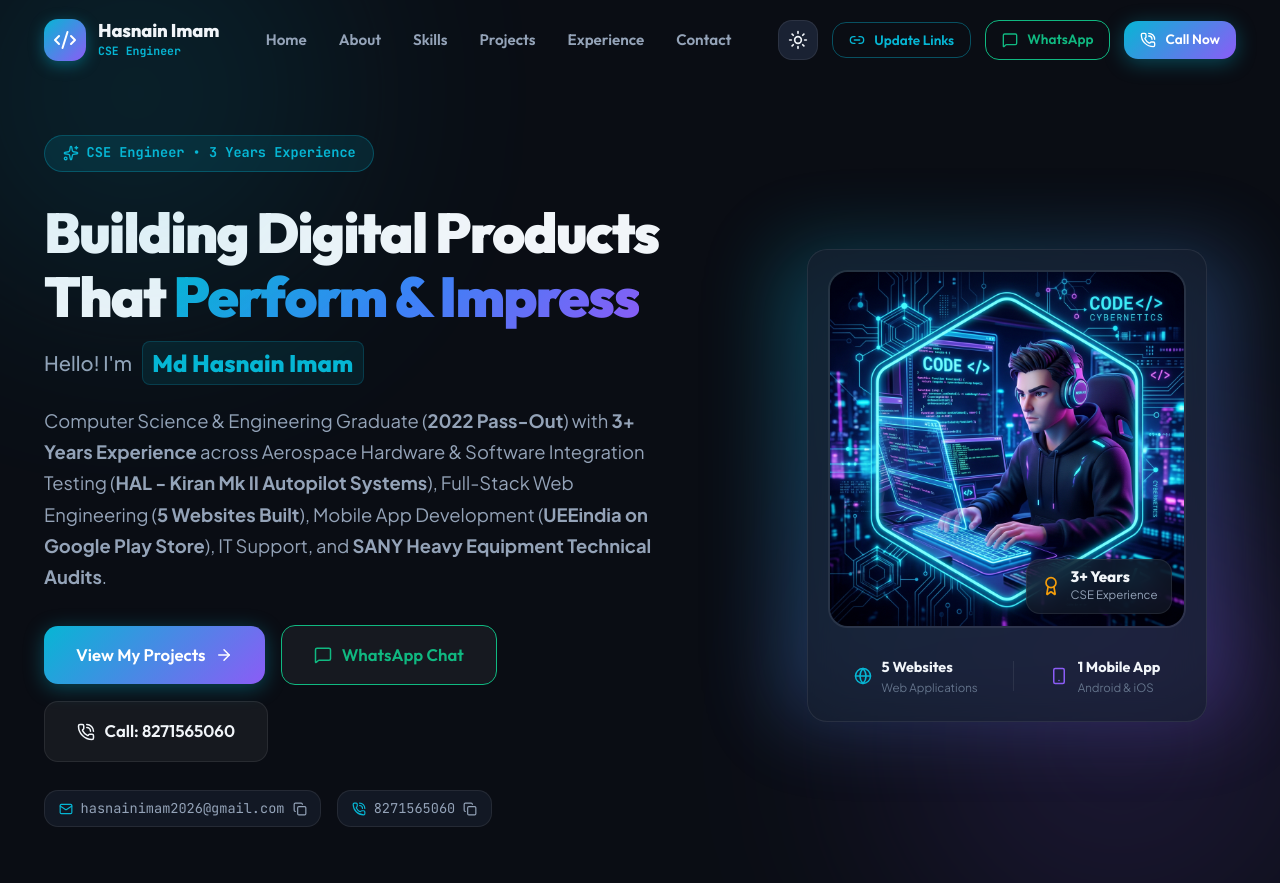
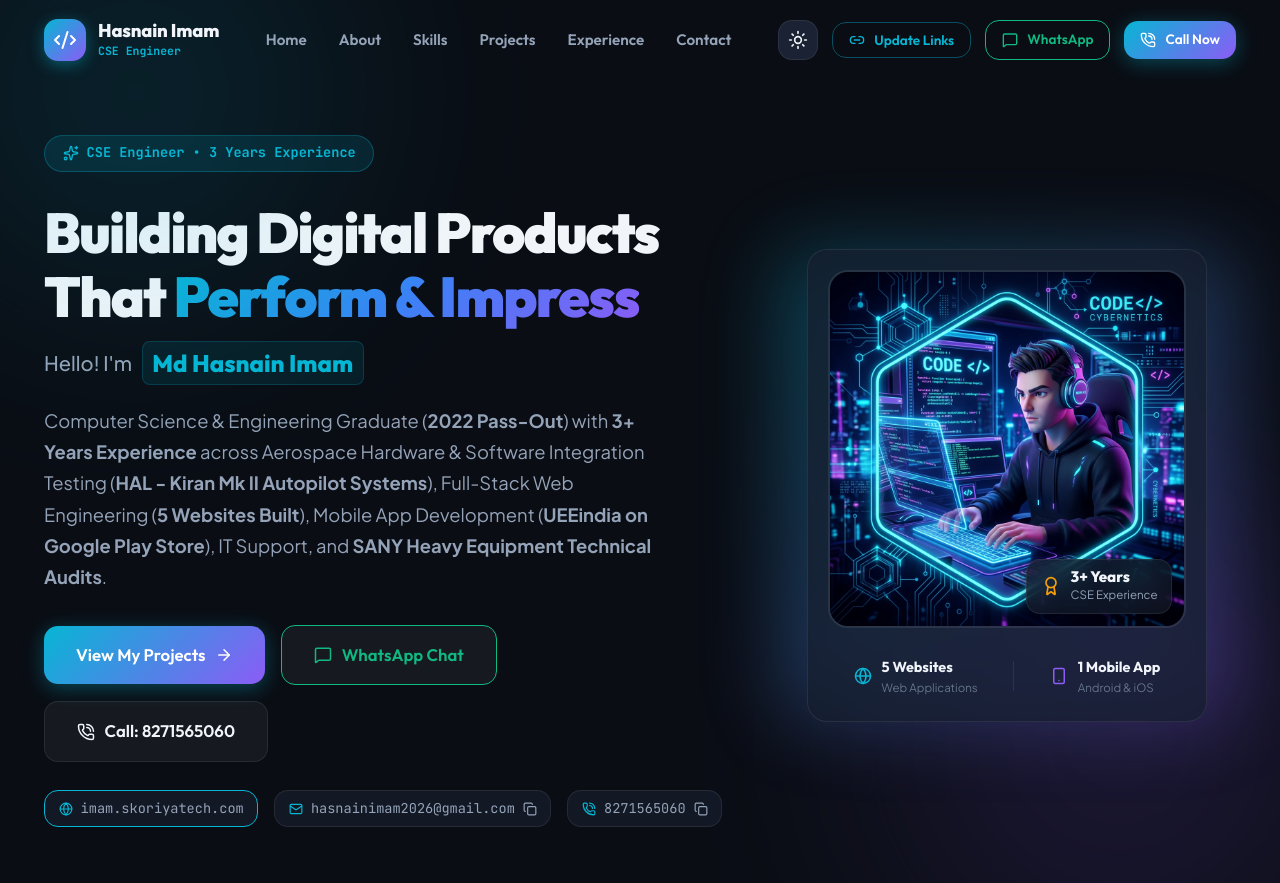
Before and after one commit to Mdhasnainimam/hasnain-portfolio, a React (Vite) app: page / in a window 1280 px wide. Shown: the top 883 px of the page. Built offline with nearby package versions, Linux system fonts and the light colour scheme.

Commit message:
Embed official URL imam.skoriyatech.com across Hero and Footer

```diff
--- a/src/components/Footer.jsx
+++ b/src/components/Footer.jsx
@@ -53,7 +53,7 @@ export default function Footer() {
 
         <div className="footer-bottom">
           <p className="copyright-text">
-            © {new Date().getFullYear()} <strong>Md Hasnain Imam</strong>. All Rights Reserved. Built with React & Modern Web Tech.
+            © {new Date().getFullYear()} <strong>Md Hasnain Imam</strong> (<a href="https://imam.skoriyatech.com/" style={{ color: 'var(--accent-cyan)', textDecoration: 'none' }}>imam.skoriyatech.com</a>). All Rights Reserved. Built with React & Modern Web Tech.
           </p>
 
           <button className="scroll-top-btn" onClick={scrollToTop} title="Back to top">
--- a/src/components/Hero.jsx
+++ b/src/components/Hero.jsx
@@ -86,6 +86,17 @@ export default function Hero({ openLinkModal }) {
 
           {/* Quick Copy Contact Chips */}
           <div className="quick-contact-chips">
+            <a
+              href="https://imam.skoriyatech.com/"
+              target="_blank"
+              rel="noopener noreferrer"
+              className="contact-chip"
+              style={{ textDecoration: 'none', borderColor: 'var(--accent-cyan)' }}
+            >
+              <Globe size={14} className="chip-icon" />
+              <span>imam.skoriyatech.com</span>
+            </a>
+
             <div className="contact-chip" onClick={() => handleCopy('hasnainimam2026@gmail.com', 'email')}>
               <Mail size={14} className="chip-icon" />
               <span>hasnainimam2026@gmail.com</span>
@@ -95,7 +106,7 @@ export default function Hero({ openLinkModal }) {
             <div className="contact-chip" onClick={() => handleCopy('8271565060', 'phone')}>
               <PhoneCall size={14} className="chip-icon" />
               <span>8271565060</span>
-              {copiedPhone ? <Check size={14} className="copy-success" /> : <Copy size={14} className="copy-icon" />}
+              {copiedPhone ? <Check size={14} className="copy-success" /> : <Copy size={14} />}
             </div>
           </div>
         </div>
```
